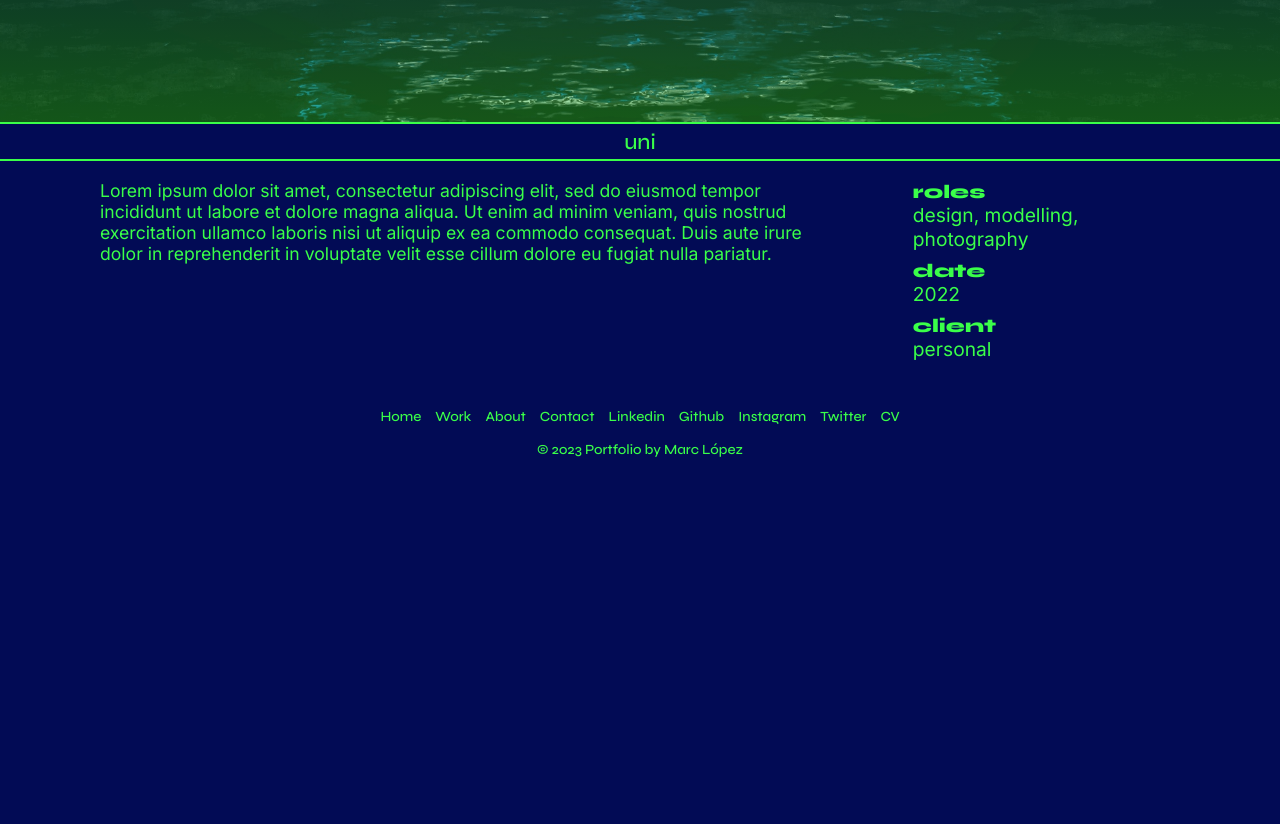
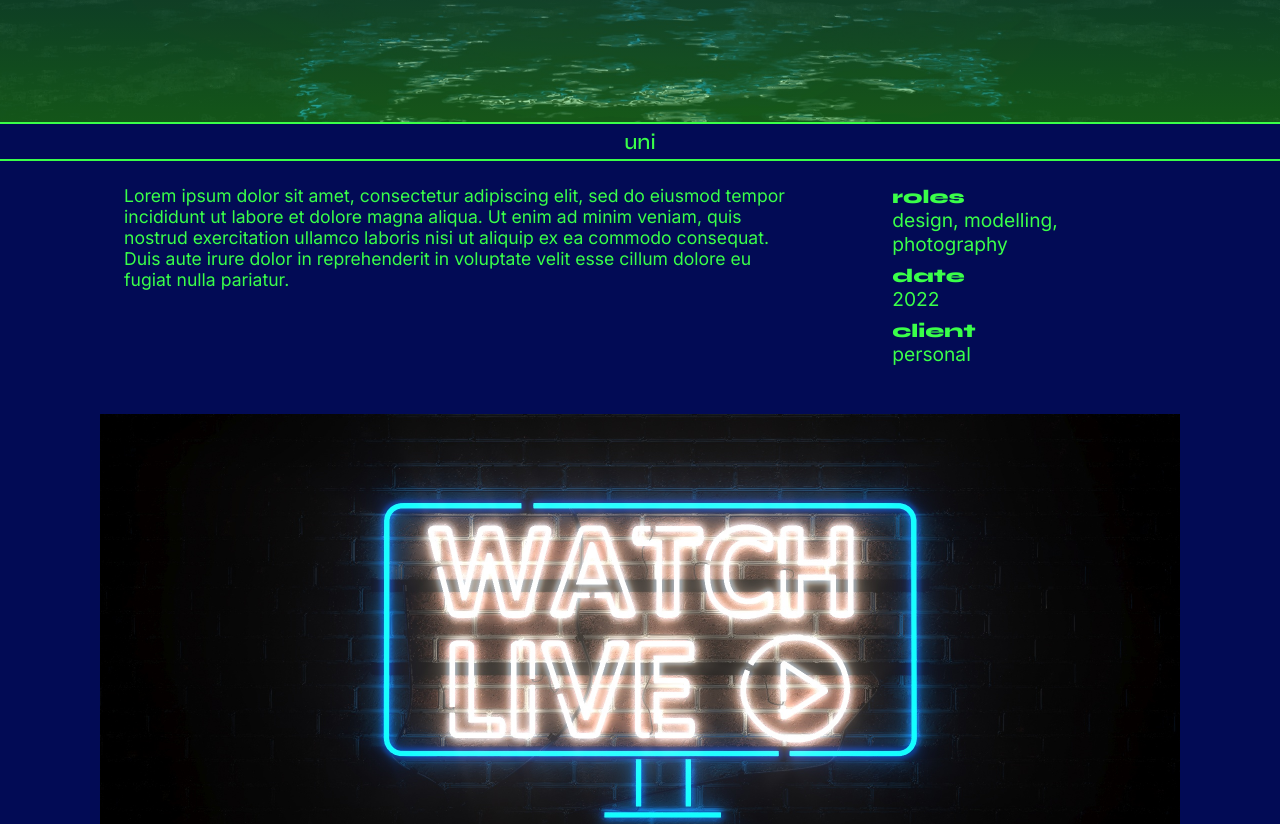
Before and after one commit to marclopezsoler/portfolio-2023, a Next.js app: page /work/work1 in a window 1280 px wide. Shown: the part 678-1502 px from the top of the page. Before the commit the page ends 1164 px from the top, so only its background shows below. Built offline with nearby package versions, Linux system fonts and the light colour scheme.

Commit message:
work detail

```diff
--- a/app/_data/data.js
+++ b/app/_data/data.js
@@ -11,6 +11,8 @@ const works = [
     roles: "design, modelling, photography",
     date: "2022",
     client: "personal",
+    image1_alt: "",
+    image2_alt: "alt for image 2",
   },
   {
     num: "2",
@@ -24,6 +26,8 @@ const works = [
     roles: "design, modelling, photography",
     date: "2022",
     client: "personal",
+    image1_alt: "",
+    image2_alt: "alt for image 2",
   },
   {
     num: "3",
@@ -37,6 +41,8 @@ const works = [
     roles: "design, modelling, photography",
     date: "2022",
     client: "personal",
+    image1_alt: "",
+    image2_alt: "alt for image 2",
   },
   {
     num: "4",
@@ -50,6 +56,8 @@ const works = [
     roles: "design, modelling, photography",
     date: "2022",
     client: "personal",
+    image1_alt: "",
+    image2_alt: "alt for image 2",
   },
   {
     num: "5",
@@ -63,6 +71,8 @@ const works = [
     roles: "design, modelling, photography",
     date: "2022",
     client: "personal",
+    image1_alt: "",
+    image2_alt: "alt for image 2",
   },
   {
     num: "6",
@@ -76,6 +86,8 @@ const works = [
     roles: "design, modelling, photography",
     date: "2022",
     client: "personal",
+    image1_alt: "",
+    image2_alt: "alt for image 2",
   },
   {
     num: "7",
@@ -89,7 +101,10 @@ const works = [
     roles: "design, modelling, photography",
     date: "2022",
     client: "personal",
+    image1_alt: "",
+    image2_alt: "alt for image 2",
   },
+
   {
     num: "8",
     id: "work8",
@@ -102,7 +117,10 @@ const works = [
     roles: "design, modelling, photography",
     date: "2022",
     client: "personal",
+    image1_alt: "",
+    image2_alt: "alt for image 2",
   },
+
   {
     num: "9",
     id: "work9",
@@ -115,6 +133,8 @@ const works = [
     roles: "design, modelling, photography",
     date: "2022",
     client: "personal",
+    image1_alt: "",
+    image2_alt: "alt for image 2",
   },
 ];
 
--- a/app/work/[id]/WorkDetailPage.js
+++ b/app/work/[id]/WorkDetailPage.js
@@ -67,6 +67,9 @@ export default function WorkDetailPage({ params }) {
               </div>
             </div>
           </div>
+          <div className={styles.image2_parent}>
+            <Image src={`/assets/images/work/${work.id}/image2.jpg`} width={100} height={100} className={styles.image2} alt={work.image2_alt}/>
+          </div>
         </section>
       </div>
     </motion.div>
--- a/public/styles/Work.module.scss
+++ b/public/styles/Work.module.scss
@@ -41,7 +41,7 @@
 
 .work_tags {
   position: fixed;
-  bottom: 15%;
+  bottom: 16%;
   display: flex;
   flex-direction: column;
   align-items: flex-start;
--- a/public/styles/WorkDetail.module.scss
+++ b/public/styles/WorkDetail.module.scss
@@ -100,7 +100,8 @@
 //FIRST CONTENT SECTION
 
 .first_section {
-  width: 100vw;
+  width: 100%;
+  max-width: 1080px;
   position: relative;
   display: flex;
   flex-direction: column;
@@ -137,7 +138,7 @@
 
     gap: 10%;
 
-    padding: 1.2em;
+    padding: 1.5em;
 
     .description {
       font-family: $font-texts;
@@ -175,6 +176,22 @@
       }
     }
   }
+
+  .image2_parent{
+    width: 100%;
+    height: 100%;
+    display: flex;
+    align-items: center;
+    justify-content: center;
+
+    .image2{
+      width: 100%;
+      padding: 1.5em;
+      height: auto;
+      color: $green;
+      font-family: $font-texts;
+    }
+  }
 }
 
 //RESPONSIVE
```
Also changed, not shown: public/assets/images/work/work1/image2.jpg (added). Lines whose indentation alone changed are shown as unchanged.
